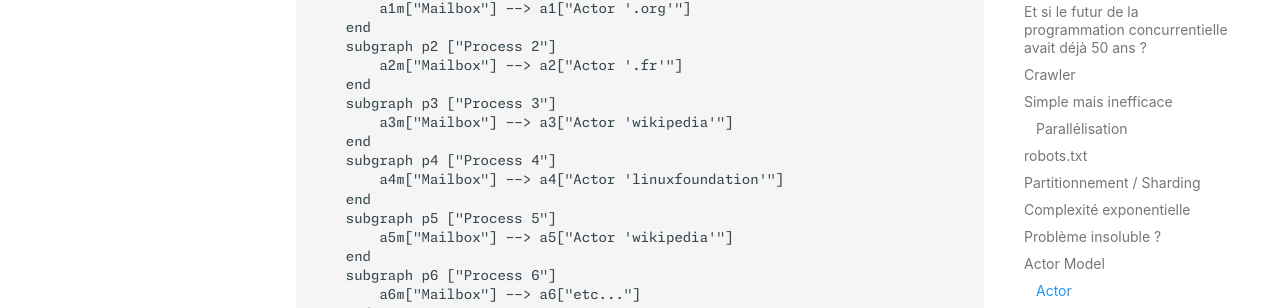
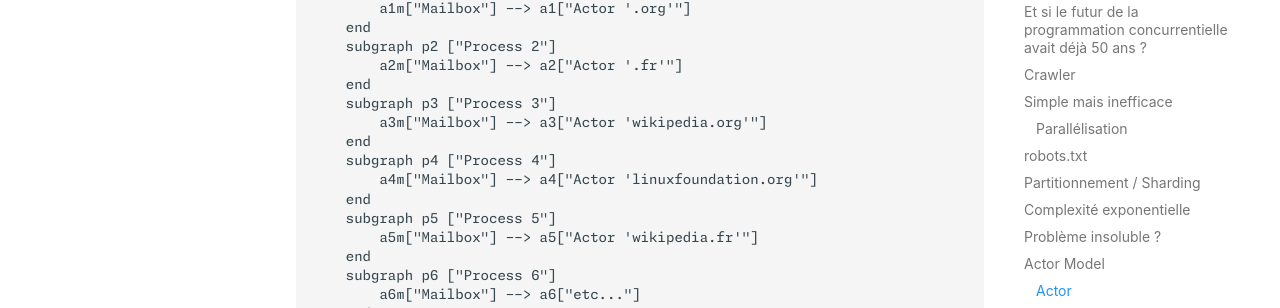
Before and after one commit to Baptouuuu/baptouuuu.github.io, an MkDocs documentation site: the page built from docs/conferences/actor model/slides.md, in a window 1280 px wide and 900 px high, scrolled down 6446 px. Shown: the part 144-452 px from the top of the window. Built offline with MkDocs 1.6.1 and Material for MkDocs 9.7.7, drawn with Linux system fonts in a browser that asks for light colours; some of the changed text lies outside the part shown.

Commit message:
add tld in children

```diff
--- a/docs/conferences/actor model/slides.md
+++ b/docs/conferences/actor model/slides.md
@@ -346,13 +346,13 @@ flowchart TB
         a2m["Mailbox"] --> a2["Actor '.fr'"]
     end
     subgraph p3 ["Process 3"]
-        a3m["Mailbox"] --> a3["Actor 'wikipedia'"]
+        a3m["Mailbox"] --> a3["Actor 'wikipedia.org'"]
     end
     subgraph p4 ["Process 4"]
-        a4m["Mailbox"] --> a4["Actor 'linuxfoundation'"]
+        a4m["Mailbox"] --> a4["Actor 'linuxfoundation.org'"]
     end
     subgraph p5 ["Process 5"]
-        a5m["Mailbox"] --> a5["Actor 'wikipedia'"]
+        a5m["Mailbox"] --> a5["Actor 'wikipedia.fr'"]
     end
     subgraph p6 ["Process 6"]
         a6m["Mailbox"] --> a6["etc..."]
@@ -472,7 +472,7 @@ flowchart TB
     subgraph rabbit["RabbitMQ"]
         q1["Queue '.org'"]
         q2["Queue '.fr'"]
-        q3["Queue 'wikipedia'"]
+        q3["Queue 'wikipedia.org'"]
         q4["etc..."]
     end
     subgraph s["Server"]
@@ -528,7 +528,7 @@ flowchart TB
     subgraph rabbit["RabbitMQ"]
         q1["Queue '.org'"]
         q2["Queue '.fr'"]
-        q3["Queue 'wikipedia'"]
+        q3["Queue 'wikipedia.org'"]
         q4["etc..."]
     end
     subgraph s["Server"]
@@ -554,7 +554,7 @@ flowchart TB
     subgraph rabbit["RabbitMQ"]
         q1["Queue '.org'"]
         q2["Queue '.fr'"]
-        q3["Queue 'wikipedia'"]
+        q3["Queue 'wikipedia.org'"]
         q4["etc..."]
     end
     subgraph s2["Server 2"]
```
